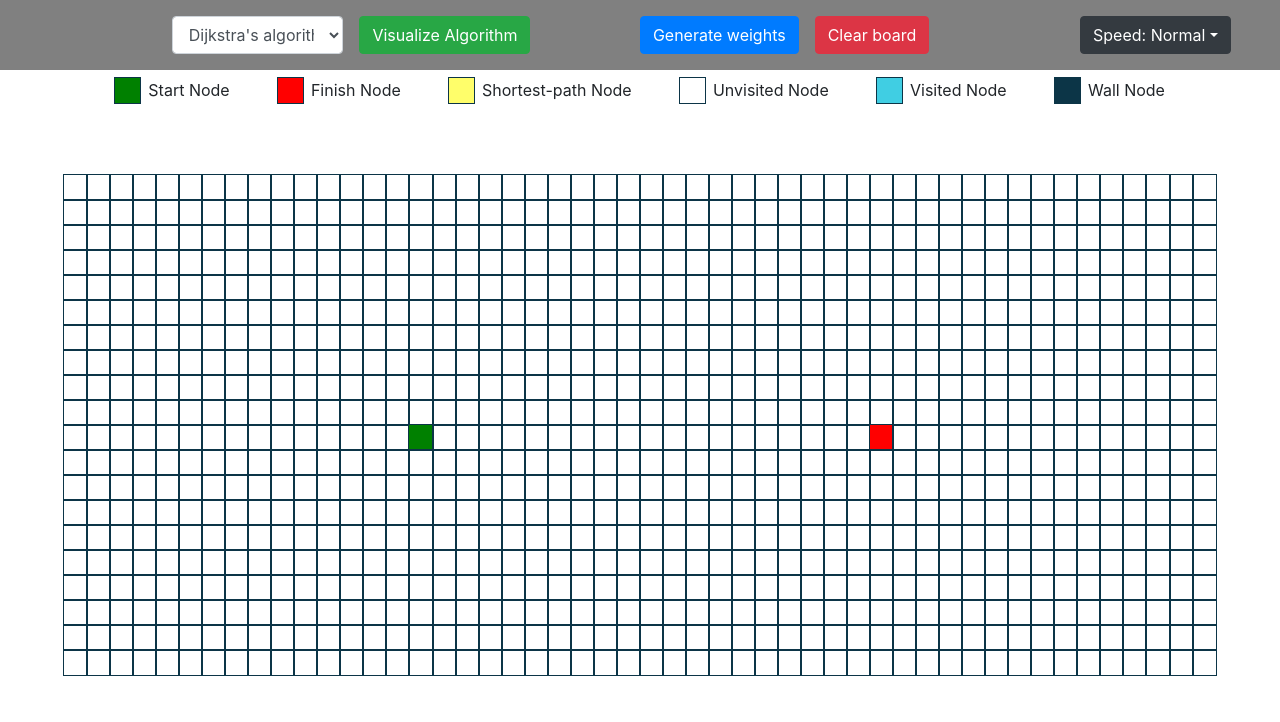
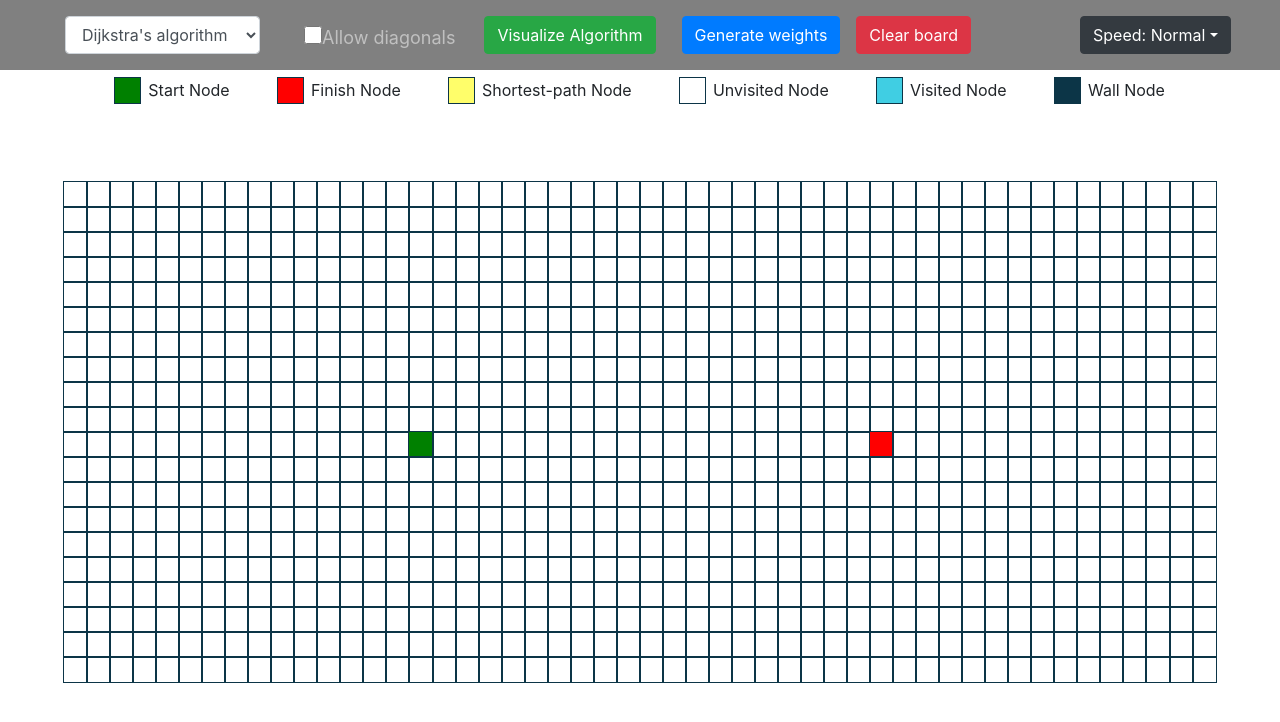
Before and after one commit to Leifa129/PathFinderVisualizer, a React (Create React App) app: page / in a window 1280 px wide. Shown: the top 722 px of the page. Built offline with nearby package versions, Linux system fonts and the light colour scheme; the HTML template or start-up script is replaced by a standard one.

Commit message:
Added diagonal pathing for unweighted graphs.

```diff
--- a/src/Algorithms/AStar.js
+++ b/src/Algorithms/AStar.js
@@ -1,5 +1,5 @@
 import HeuristicSearch from "./HeuristicSearch";
       // Base implementation of HeuristicSearch is A* so we dont need to do anything.
-export function aStar(grid, startNode, finishNode) {
-   return (new HeuristicSearch()).search(grid, startNode, finishNode);
+export function aStar(grid, startNode, finishNode, diagonalMovement) {
+   return (new HeuristicSearch()).search(grid, startNode, finishNode, diagonalMovement);
 }
--- a/src/Algorithms/AlgorithmController.js
+++ b/src/Algorithms/AlgorithmController.js
@@ -4,19 +4,19 @@ import GreedyBestFirstSearch from "./GreedyBestFirstSearch";
 import BFS from './BFS';
 export default class AlgorithmController {
 
-    static runAlgorithm(grid, startNode, finishNode, algorithm){
+    static runAlgorithm(grid, startNode, finishNode, algorithm, allowDiagonals){
         switch(algorithm){
             case 'dijkstra':
-               return new Dijkstra().search(grid, startNode, finishNode);
+               return new Dijkstra().search(grid, startNode, finishNode, allowDiagonals);
 
             case 'aStar':
-                return aStar(grid, startNode, finishNode);
+                return aStar(grid, startNode, finishNode, allowDiagonals);
 
             case 'greedyBestFirstSearch':
-                return new GreedyBestFirstSearch().search(grid, startNode, finishNode);
+                return new GreedyBestFirstSearch().search(grid, startNode, finishNode, allowDiagonals);
 
             case 'breadthFirstSearch':
-                return new BFS().search(grid, startNode, finishNode);
+                return new BFS().search(grid, startNode, finishNode, allowDiagonals);
 
             default:
                 break;
--- a/src/Algorithms/Dijkstra.js
+++ b/src/Algorithms/Dijkstra.js
@@ -5,16 +5,8 @@ import HeuristicSearch from "./HeuristicSearch";
 // Dijkstras is infact a special case of A* algorithm where heuristic = 0. In other words, we only rely on the distance from the start node.
 export default class Dijkstra extends HeuristicSearch {
 
-    updateUnvisitedNeighbors(node, finishNode, grid) {
-        const unvisitedNeighbors = GraphHelper.getUnvisitedNeighbors(node, grid);
-        for (const neighbor of unvisitedNeighbors) {
-            const temp = node.fScore + neighbor.weight;
-            if (temp < neighbor.fScore) {
-                neighbor.fScore = temp;
-                neighbor.previousNode = node;
-            }
-        }
-
+    heuristic(startNode, finishNode, diagonalMovement) {
+        return 0;
     }
 
 }
--- a/src/Algorithms/GraphHelper.js
+++ b/src/Algorithms/GraphHelper.js
@@ -1,12 +1,45 @@
 export default class GraphHelper {
 
-    static getUnvisitedNeighbors(node, grid) {
+    static getUnvisitedNeighbors(node, grid, diagonalMovement) {
         const neighbors = [];
         const {col, row} = node;
-        if (row > 0) neighbors.push(grid[row - 1][col]);
-        if (row < grid.length - 1) neighbors.push(grid[row + 1][col]);
-        if (col > 0) neighbors.push(grid[row][col - 1]);
-        if (col < grid[0].length - 1) neighbors.push(grid[row][col + 1]);
+        let topIsWall = true;
+        let leftIsWall = true;
+        let bottomIsWall = true;
+        let rightIsWall = true;
+        if (row > 0) {
+            bottomIsWall = grid[row - 1][col].isWall;
+            neighbors.push(grid[row - 1][col]);
+        }
+        if (row < grid.length - 1) {
+            topIsWall = grid[row + 1][col].isWall;
+            neighbors.push(grid[row + 1][col]);
+        }
+        if (col > 0) {
+            leftIsWall = grid[row][col - 1].isWall;
+            neighbors.push(grid[row][col - 1]);
+        }
+        if (col < grid[0].length - 1) {
+            rightIsWall = grid[row][col + 1].isWall;
+            neighbors.push(grid[row][col + 1]);
+        }
+
+        if(!diagonalMovement)
+        return neighbors.filter(neighbor => !neighbor.isVisited);
+
+        // Doing checks to avoid that the algorithm is cutting corners or jumping through walls diagonally
+        if (row > 0 && col > 0)
+            if(!leftIsWall || !bottomIsWall)
+            neighbors.push(grid[row - 1][col - 1]);
+        if (row < grid.length - 1 && col < grid[0].length - 1)
+            if(!rightIsWall || !topIsWall)
+            neighbors.push(grid[row + 1][col + 1]);
+        if (row < grid.length - 1 && col > 0)
+            if(!topIsWall || !leftIsWall)
+            neighbors.push(grid[row + 1][col - 1]);
+        if (row > 0 && col < grid[0].length - 1)
+            if(!bottomIsWall || !rightIsWall)
+            neighbors.push(grid[row - 1][col + 1]);
         return neighbors.filter(neighbor => !neighbor.isVisited);
     }
 
--- a/src/Algorithms/GreedyBestFirstSearch.js
+++ b/src/Algorithms/GreedyBestFirstSearch.js
@@ -2,26 +2,15 @@ import GraphHelper from "./GraphHelper";
 import HeuristicSearch from './HeuristicSearch';
 
 export default class GreedyBestFirstSearch extends HeuristicSearch{
-
-    bestFirstSearch(grid, startNode, finishNode){
-        return super.search(grid, startNode, finishNode);
-    }
 
 
     sortNodesByFScore(unvisitedNodes){
         unvisitedNodes.sort((nodeA, nodeB) => nodeA.fScore - nodeB.fScore);
     }
 
-    updateUnvisitedNeighbors(node, finishNode, grid){
-        const unvisitedNeighbors = GraphHelper.getUnvisitedNeighbors(node, grid);
-        for (const neighbor of unvisitedNeighbors) {
-            //const temp = neighbor.weight + super.heuristic(neighbor, finishNode) - 1;
-            const temp = super.heuristic(neighbor, finishNode);
-            if ( temp < neighbor.fScore) {
-                neighbor.fScore = temp;
-                neighbor.previousNode = node;
-            }
-        }
-    }
+    heuristic(neighbor, finishNode){
+        return super.heuristic(neighbor, finishNode) * 1000000;
+}
+
 
 }
--- a/src/Algorithms/HeuristicSearch.js
+++ b/src/Algorithms/HeuristicSearch.js
@@ -1,12 +1,17 @@
 import GraphHelper from "./GraphHelper";
 
 // This class implements A*, but also leaves methods that can be overridden in order to implement other algorithms that relies on heuristics.
+// Could use a heap for better performances, but for visualization purposes it makes no difference.
 export default class HeuristicSearch {
-    search(grid, startNode, finishNode) {
+    diagonalMovement = false;
+
+    search(grid, startNode, finishNode, diagonalMovement) {
         const visitedNodesInOrder = [];
-
         startNode.distance = 0;
         startNode.fScore = 0;
+        this.diagonalMovement = diagonalMovement;
+
+        console.log(this.diagonalMovement);
 
         const unvisitedNodes = GraphHelper.getAllNodes(grid);
         while (!!unvisitedNodes.length) {
@@ -37,17 +42,25 @@ export default class HeuristicSearch {
         });
     }
 
-    // Default manhattan distance
-   heuristic(startNode, finishNode){
-        const dRow =  startNode.row - finishNode.row;
-        const dCol =  startNode.col - finishNode.col;
-        return Math.abs(dRow) + Math.abs(dCol);
+
+    heuristic(node, finishNode){
+        const dRow =  Math.abs(node.row - finishNode.row);
+        const dCol =  Math.abs(node.col - finishNode.col);
+        if(!this.diagonalMovement)
+            return dRow + dCol;
+
+        const D = Math.SQRT2 - 1;
+        return (dCol < dRow)  ?  (D * dCol + dRow) : (D * dRow + dCol);
     }
 
-   updateUnvisitedNeighbors(node, finishNode, grid){
-        const unvisitedNeighbors = GraphHelper.getUnvisitedNeighbors(node, grid);
+    updateUnvisitedNeighbors(node, finishNode, grid){
+        const unvisitedNeighbors = GraphHelper.getUnvisitedNeighbors(node, grid, this.diagonalMovement);
         for (const neighbor of unvisitedNeighbors) {
-            const temp = node.distance + neighbor.weight;
+            // Weighted currently not supported with diagonal movements.
+            const temp = node.distance +
+                (this.diagonalMovement ?
+                    ((neighbor.col - node.col === 0 || neighbor.row - node.row === 0 ) ? 1 : Math.SQRT2)
+                    : node.weight);
             if ( temp < neighbor.distance) {
                 neighbor.distance = temp;
                 neighbor.fScore = temp + this.heuristic(neighbor, finishNode);
--- a/src/PathFindingVisualizer/PathFindingVisualizer.css
+++ b/src/PathFindingVisualizer/PathFindingVisualizer.css
@@ -1,6 +1,6 @@
 .grid {
     width: 90%;
-    margin: 5% 5% 5% 5%;
+    margin: 2% 5% 5% 5%;
     overflow: no-content;
     border-collapse:collapse;
     outline: 1px solid rgb(12, 53, 71);
--- a/src/PathFindingVisualizer/PathFindingVisualizer.js
+++ b/src/PathFindingVisualizer/PathFindingVisualizer.js
@@ -22,6 +22,7 @@ export default class PathFindingVisualizer extends Component {
             finishSelected: false,
             ranAlgorithm: false,
             selectedAlgorithm: 'dijkstra',
+            allowDiagonals: false,
             speed: 'Normal',
         };
     }
@@ -205,13 +206,13 @@ export default class PathFindingVisualizer extends Component {
     }
 
     visualizeAlgorithm() {
-        const {grid, selectedAlgorithm} = this.state;
+        const {grid, selectedAlgorithm, allowDiagonals} = this.state;
         clearGrid(grid);
         const newGrid = resetGrid(grid);
         const startNode = newGrid[startNodeRow][startNodeCol];
         const finishNode = newGrid[finishNodeRow][finishNodeCol];
 
-        const visitedNodesInOrder = AlgorithmController.runAlgorithm(newGrid, startNode, finishNode, selectedAlgorithm);
+        const visitedNodesInOrder = AlgorithmController.runAlgorithm(newGrid, startNode, finishNode, selectedAlgorithm, allowDiagonals);
         const nodesInShortestPathOrder = AlgorithmController.getNodesInShortestPathOrder(finishNode);
         this.animateSearchSpace(visitedNodesInOrder, nodesInShortestPathOrder);
         this.setState({ranAlgorithm: true});
@@ -230,14 +231,26 @@ export default class PathFindingVisualizer extends Component {
 
     }
 
+    diagonalMovementsChanged() {
+        this.setState(prevState => {
+           return {allowDiagonals: !prevState.allowDiagonals}
+        }, () => {
+            if(this.state.ranAlgorithm){
+                this.clearTimers();
+                this.visualizeInstantAlgorithm();
+            }
+        });
+
+    }
+
     visualizeInstantAlgorithm() {
-        const {grid, selectedAlgorithm} = this.state;
+        const {grid, selectedAlgorithm, allowDiagonals} = this.state;
         clearGrid(grid);
         const newGrid = resetGrid(grid)
 
         const startNode = newGrid[startNodeRow][startNodeCol];
         const finishNode = newGrid[finishNodeRow][finishNodeCol];
-        const visitedNodesInOrder = AlgorithmController.runAlgorithm(newGrid, startNode, finishNode, selectedAlgorithm);
+        const visitedNodesInOrder = AlgorithmController.runAlgorithm(newGrid, startNode, finishNode, selectedAlgorithm, allowDiagonals);
         const nodesInShortestPathOrder = AlgorithmController.getNodesInShortestPathOrder(finishNode);
         this.animateInstantAlgorithm(visitedNodesInOrder, nodesInShortestPathOrder);
     }
@@ -262,7 +275,7 @@ export default class PathFindingVisualizer extends Component {
             <>
                 <div className="header" style={{backgroundColor: 'gray'}}>
                     <div className="item form-group" style={{flexGrow: 2}}>
-                        <select className="form-control w-50 mt-3   float-right " value={selectedAlgorithm}
+                        <select className="form-control w-75 mt-3   float-right " value={selectedAlgorithm}
                                 onChange={event => {
                                     this.setState({selectedAlgorithm: event.target.value})
                                 }}
@@ -272,6 +285,16 @@ export default class PathFindingVisualizer extends Component {
                             <option value="greedyBestFirstSearch">Greedy Best-first Search</option>
                             <option value="breadthFirstSearch">Breadth-first Search</option>
                         </select>
+                    </div>
+                    <div className="item form-check">
+                        <label for="allowDiagonals" className="mt-4 ml-4 text-white-50" style={{userSelect: 'none', fontSize:'18px'}}>
+                            <input className="form-check-item " style={{width:'18px', height:'18px'}} type="checkbox"
+                                   id="allowDiagonals"
+                                   value={this.state.allowDiagonals}
+                                   onChange={() => this.diagonalMovementsChanged()}  />
+                            Allow diagonals
+                        </label>
+
                     </div>
                     <div className="item">
                         <button className="btn btn-success ml-3 mt-3 float-left"
@@ -330,6 +353,19 @@ export default class PathFindingVisualizer extends Component {
                     <div className="node node-wall ml-5 mr-2"></div>
                     <div>Wall Node</div>
                 </div>
+
+                {
+                    this.state.allowDiagonals ?
+                <span className="d-flex justify-content-center">
+                    <span className={"mt-3 text-danger"} style={{fontSize: '20px'}}>
+                        Note that algorithms are currently ignoring weights when diagonal movement is enabled.</span>
+                </span> :
+                        // DONT ASK xD
+                    <div>
+                        <div style={{fontSize: '14.5px'}}>&nbsp;</div>
+                        <div>&nbsp;</div>
+                    </div>
+                }
 
                 <div className="grid">
                     {grid.map((row, rowIdx) => {
```
Also changed, not shown: src/Algorithms/BFS.js (+6 -2 lines), 1 other file (tests, documents, lock files or other folders).
